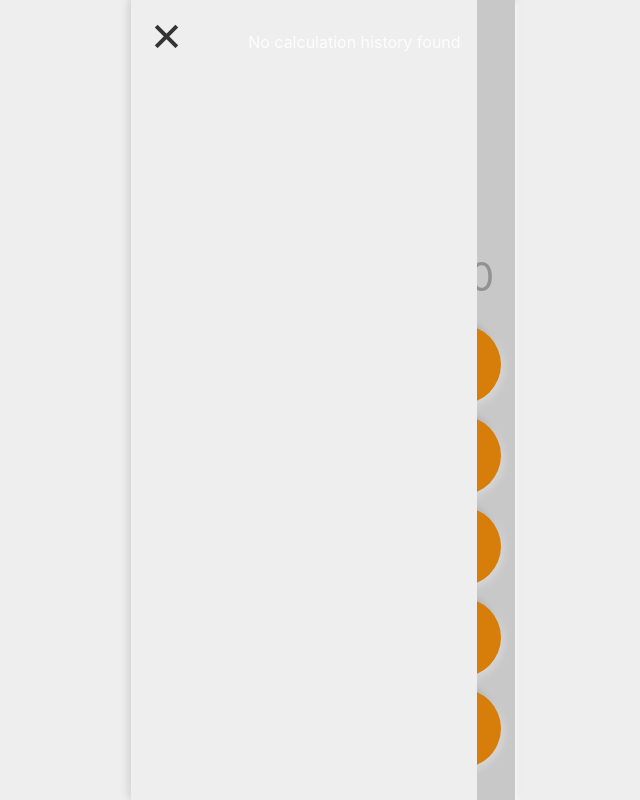
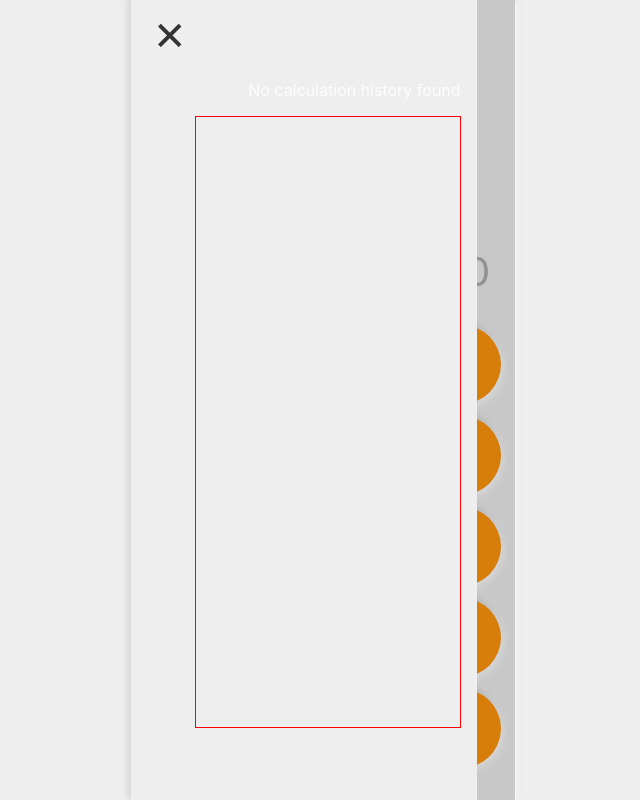
Before and after one commit to mr-shan/react-simple-calculator, a React (Vite) app: page / in a window 1280 px wide. Both pictures are taken after a click on the button 482 px from the left and 30 px from the top of the page. Shown: the whole page, without its empty margins (317-957 px from the left). Built offline with nearby package versions, Linux system fonts and the light colour scheme.

Commit message:
UI fixes

```diff
--- a/src/components/Button/Button.css
+++ b/src/components/Button/Button.css
@@ -99,9 +99,8 @@
 
 .calc_history-button-close {
   position: fixed;
-  left: 0;
-  top: 0;
-  margin: 0.8rem;
+  left: 1rem;
+  top: 0.74rem;
   color: var(--accent);
   background: transparent;
   border: none;
--- a/src/components/calculator/Expression.tsx
+++ b/src/components/calculator/Expression.tsx
@@ -7,10 +7,9 @@ interface IProps {
 }
 
 const Expression = (props: IProps) => {
-  console.log("Expression updated")
   const expressionStyleObj = { fontSize: '3.5rem' };
-  if (props.expressionLength > 15) expressionStyleObj.fontSize = '2rem';
-  else if (props.expressionLength > 10) expressionStyleObj.fontSize = '2.5rem';
+  if (props.expressionLength > 15) expressionStyleObj.fontSize = '2.5rem';
+  else if (props.expressionLength > 10) expressionStyleObj.fontSize = '3rem';
 
   return (
     <div className='calc__expression-wrapper'>
--- a/src/components/calculator/History.tsx
+++ b/src/components/calculator/History.tsx
@@ -10,25 +10,28 @@ interface IProps {
 }
 
 export default (props: IProps) => {
-
   const historyItemClickHandler = (result: number) => {
     props.onHistoryItemClick(result);
   };
 
   const closeHistory = () => {
-    document.querySelector('.calc__expression-history')?.classList.add('calc__expression-history-out')
-    document.querySelector('.calc__expression-history-backdrop')?.classList.add('calc__expression-history-backdrop-out')
+    document
+      .querySelector('.calc__expression-history')
+      ?.classList.add('calc__expression-history-out');
+    document
+      .querySelector('.calc__expression-history-backdrop')
+      ?.classList.add('calc__expression-history-backdrop-out');
     setTimeout(() => {
-      props.closeHistory()
-    }, 250)
-  }
+      props.closeHistory();
+    }, 250);
+  };
 
   React.useEffect(() => {
-    const wrapper = document.querySelector('.calc__expression-history')
+    const wrapper = document.querySelector('.calc__expression-history');
     if (wrapper) {
       wrapper.scrollTop = wrapper.scrollHeight;
     }
-  }, [])
+  }, []);
 
   return (
     <>
@@ -40,23 +43,29 @@ export default (props: IProps) => {
         {props.calculationHistory.length === 0 && (
           <p>No calculation history found</p>
         )}
+        <div className='calc__expression-history-items'>
           {props.calculationHistory.map((item) => (
-          <p
+            <div
               className='calc__expression-history-item'
               key={item.id}
               onClick={() => historyItemClickHandler(item.result)}
+            >
+              <p
+                className='calc__expression-history-item-expression'
                 dangerouslySetInnerHTML={{
-              __html: `${item.expression} = ${item.result}`,
+                  __html: `${item.expression} =`,
                 }}
               ></p>
+              <p className='calc__expression-history-item-result'>
+                {item.result}
+              </p>
+            </div>
           ))}
-        <button
-          className='calc_history-button-close'
-          onClick={closeHistory}
-        >
+        </div>
+      </div>
+      <button className='calc_history-button-close' onClick={closeHistory}>
         &#10005;
       </button>
-      </div>
     </>
   );
 };
--- a/src/components/calculator/Result.tsx
+++ b/src/components/calculator/Result.tsx
@@ -7,33 +7,30 @@ interface IProps {
 
 export default (props: IProps) => {
   const isFinalResult = !isNaN(props.result);
-  const resultStyleObj = { fontSize: '3.5rem' };
-  const tempResultStyleObj = { fontSize: '2.5rem' };
 
-  console.log('result updated')
+  let styleObj = null;
+  let className = '';
+  let result = 0;
 
   if (isFinalResult) {
+    styleObj = { fontSize: '3.5rem' };
     const resultLength = props.result.toString().length;
-    if (resultLength > 15) resultStyleObj.fontSize = '2rem';
-    else if (resultLength > 10) resultStyleObj.fontSize = '2.5rem';
-  }
-
-  if (props.tempValue) {
-    tempResultStyleObj.fontSize =
-      props.tempValue.toString().length > 14 ? '1.75rem' : '2.5rem';
+    if (resultLength > 15) styleObj.fontSize = '2.5rem';
+    else if (resultLength > 10) styleObj.fontSize = '3rem';
+    className = 'calc__result-text-final';
+    result = props.result
+  } else {
+    styleObj = { fontSize: '2.5rem' };
+    const resultLength = props.tempValue.toString().length;
+    if (resultLength > 15) styleObj.fontSize = '1.5rem';
+    else if (resultLength > 10) styleObj.fontSize = '2rem';
+    className = 'calc__result-text-temp'
+    result = props.tempValue
   }
 
   return (
     <div className="calc__result-wrapper">
-      {isFinalResult ? (
-        <p className="calc__result-text-final" style={resultStyleObj}>
-          {props.result}
-        </p>
-      ) : (
-        <p className="calc__result-text-temp" style={tempResultStyleObj}>
-          {props.tempValue}
-        </p>
-      )}
+      <div className={className} style={styleObj}>{ result }</div>
     </div>
   );
 };
--- a/src/components/calculator/style.css
+++ b/src/components/calculator/style.css
@@ -32,15 +32,21 @@
   top: 0;
   padding: 1rem;
   padding-left: 4rem;
+  padding-top: 4rem;
   width: 90%;
   margin: auto;
   left: 0;
   height: 100%;
   background-color: var(--bg-1);
   overflow: hidden;
-  overflow-y: auto;
 
   animation: slide-in 0.25s ease-out;
+}
+
+.calc__expression-history-items {
+  height: 85%;
+  overflow-y: auto;
+  border: solid 1px red;
 }
 
 .calc__expression-history-out {
@@ -48,12 +54,21 @@
 }
 
 .calc__expression-history-item {
-  margin: 0;
   margin-bottom: 14px;
-  font-size: 1.25rem;
   user-select: none;
   cursor: pointer;
+}
+
+.calc__expression-history-item-expression {
+  font-size: 1.25rem;
+  color: var(--secondary);
+  margin: 0;
+}
+
+.calc__expression-history-item-result {
+  margin-top: 8px;
   color: var(--accent);
+  font-size: 1.5rem;
 }
 
 .calc__expression-history-backdrop {
@@ -77,15 +92,16 @@
   padding: 10px 0;
   text-align: right;
   transition: all 0.2s;
-  margin-bottom: 1.5rem;
+  margin-bottom: 1.8rem;
   margin-top: 1rem;
   position: relative;
-  padding: 0 8px;
+  padding: 0 12px;
 }
 
-.calc__result-wrapper p {
+.calc__result-wrapper div {
+  line-break: anywhere;
+  text-overflow: ellipsis;
   transition: all 0.2s ease-out;
-  margin: 0;
 }
 
 .calc__result-text-temp {
```
Lines whose indentation alone changed are shown as unchanged.
